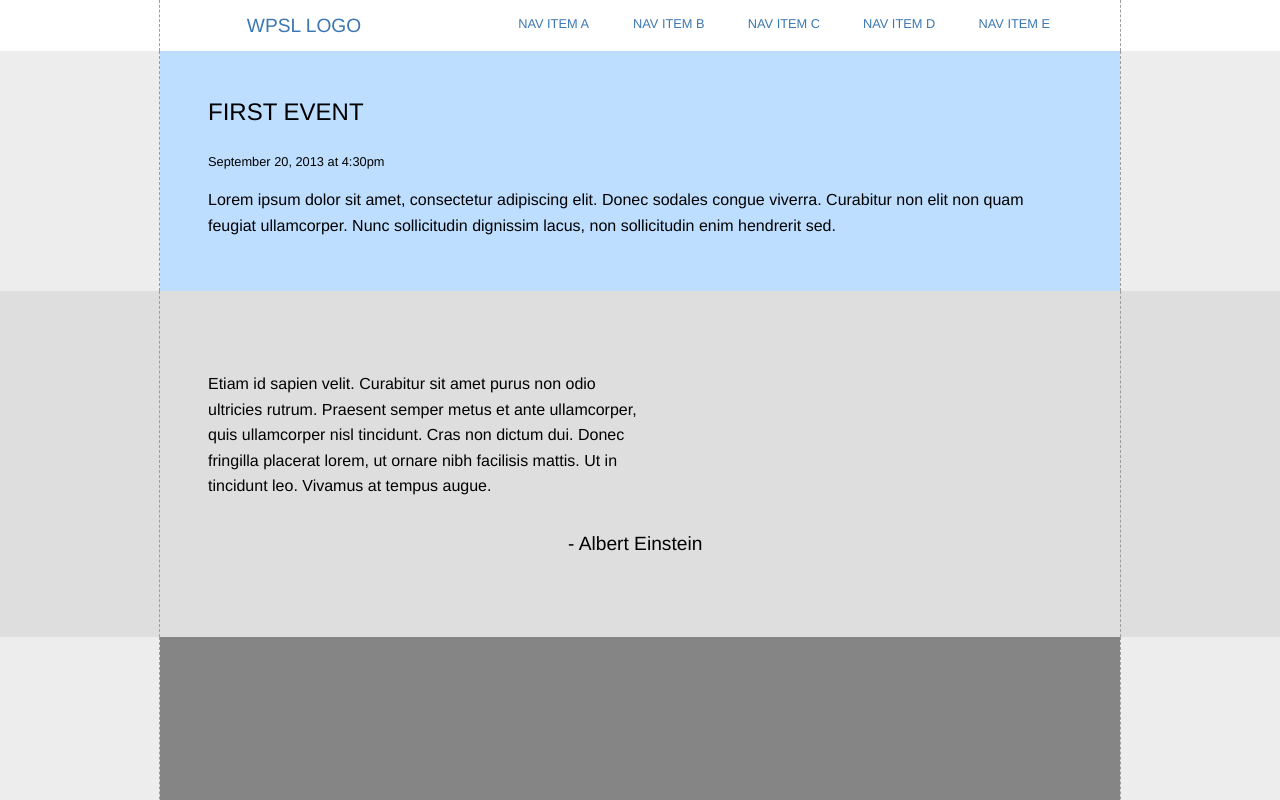
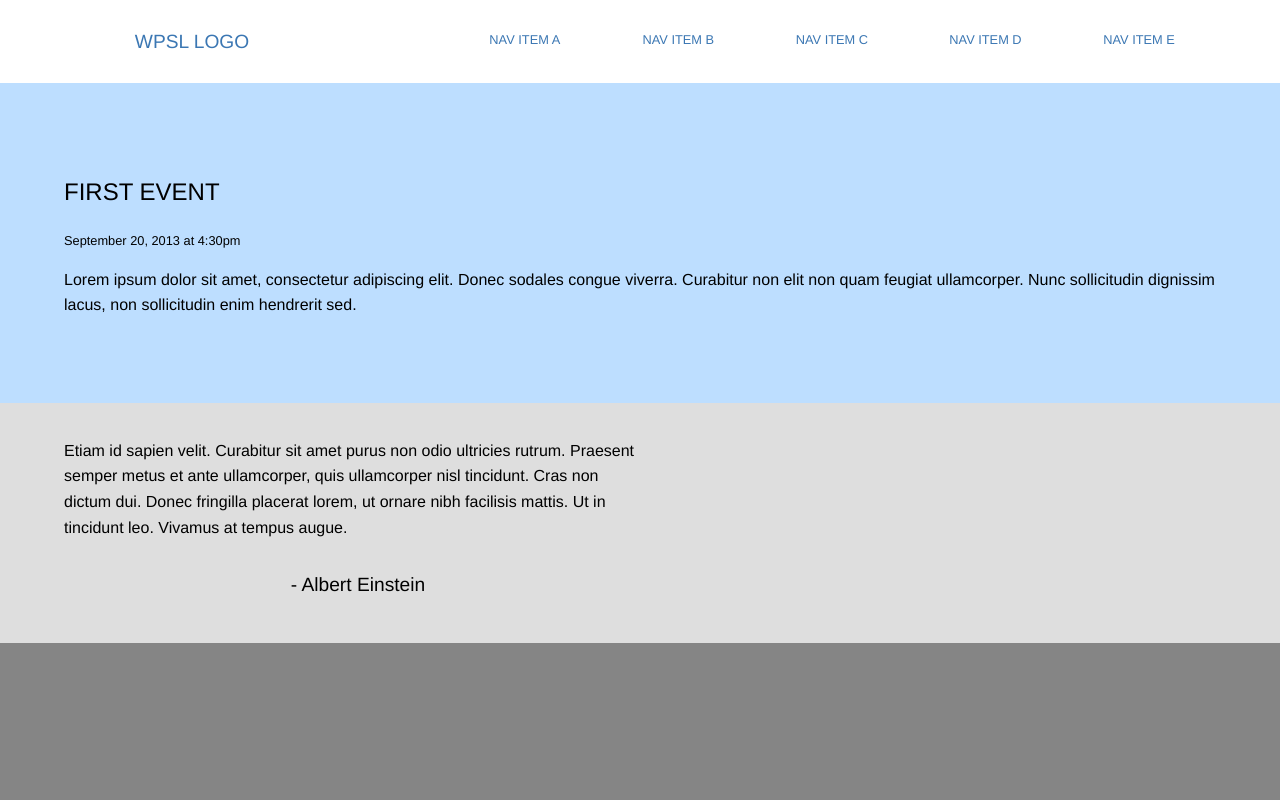
Before and after one commit to stephenbelyea/WPSL-Wireframe, a plain HTML site: page index.html in a window 1280 px wide. Shown: the top 800 px of the page. Drawn offline with nearby package versions, Linux system fonts and the light colour scheme.

Commit message:
Expand Max-Width
Sec-wrap divs take up full page to 1350px and add vertical padding to
sections. Also shrink quote section on scroll.

```diff
--- a/css/style.css
+++ b/css/style.css
@@ -22,7 +22,7 @@ html, body{
 		#wrapper .body{
 			width: 100%;
 			position: relative;
-			top: 51px;
+			top: 5.18em;
 			z-index: 200;
 		}
 		#wrapper .body.fixed{
@@ -46,12 +46,13 @@ html, body{
 			z-index: 1200;
 		}
 			.sec-wrap{
-				width: 60em;
+				max-width: 1500px;
+				width: 100%;
 				min-height: 15em;
 				display: block;
 				margin: 0 auto;
-				border-right: dashed 1px #9C9C9C;
-				border-left: dashed 1px #9C9C9C;
+				/*border-right: dashed 1px #9C9C9C;
+				border-left: dashed 1px #9C9C9C;*/
 			}
 			.navigation .sec-wrap{
 				overflow: auto;
@@ -59,7 +60,7 @@ html, body{
 			}
 				.main-logo{
 					width: 20%;
-					padding: 1em 5%;
+					padding: 2em 5%;
 					float: left;
 				}
 					.main-logo .logo{
@@ -68,7 +69,7 @@ html, body{
 					}
 				.main-nav{
 					width: 60%;
-					padding: 1.1em 5%;
+					padding: 2.1em 5%;
 					float: right;
 				}
 					.main-nav nav, .main-nav ul{
@@ -86,12 +87,12 @@ html, body{
 			.events .sec-wrap{
 				overflow-x: hidden;
 				position: relative;
-				height: 15em;
+				height: 20em;
 			}
 				.event{
 					width: 90%;
 					height: 9em;
-					padding: 3em 5%;
+					padding: 6em 5% 5em;
 					position: absolute;
 					top: 0;
 				}
@@ -130,7 +131,7 @@ html, body{
 			}
 				.qu-cont{
 					width: 90%;
-					padding: 5em 5%;
+					padding: 9em 5%;
 					line-height: 160%;
 				}
 					.qu-text{
--- a/js/script.js
+++ b/js/script.js
@@ -19,6 +19,7 @@ $(document).ready(function(){
 	var scrollNum = 0;
 	var scrollAdj = 0;
 
+	var $quoCon = $('.qu-cont');
 	var $quoImg = $('.qu-img');
 	var $quoAtt = $('.qu-attr');
 	var $dldBg  = $('.dl-bg');
@@ -61,6 +62,14 @@ $(document).ready(function(){
 		console.log(scrollAdj);
 		var scrollCur = scrollNum - scrollAdj;
 		if( !topLat ){
+			$quoCon.css({
+				padding: function(){
+					var pad = 144-scrollCur*0.3;
+					if( pad > 144 ){ pad = 144; }
+					else if( pad < 35 ){ pad = 35;}
+					return pad + 'px 5%';
+				}
+			});
 			$quoImg.css({
 				right: scrollCur*0.15+50
 			}).addClass('show');
@@ -68,12 +77,12 @@ $(document).ready(function(){
 				left: scrollCur*0.2
 			});
 			$dldBg.css({
-				opacity: scrollCur*0.002
+				opacity: scrollCur*0.0015
 			});
 			$dldCon.css({
 				padding: function(){
 					var pad = scrollCur*0.2+80;
-					if( pad > 195 ){ pad = 195; }
+					if( pad > 220 ){ pad = 220; }
 					else if( pad < 80 ){ pad = 80;}
 					return pad + 'px 5%';
 				}
```
